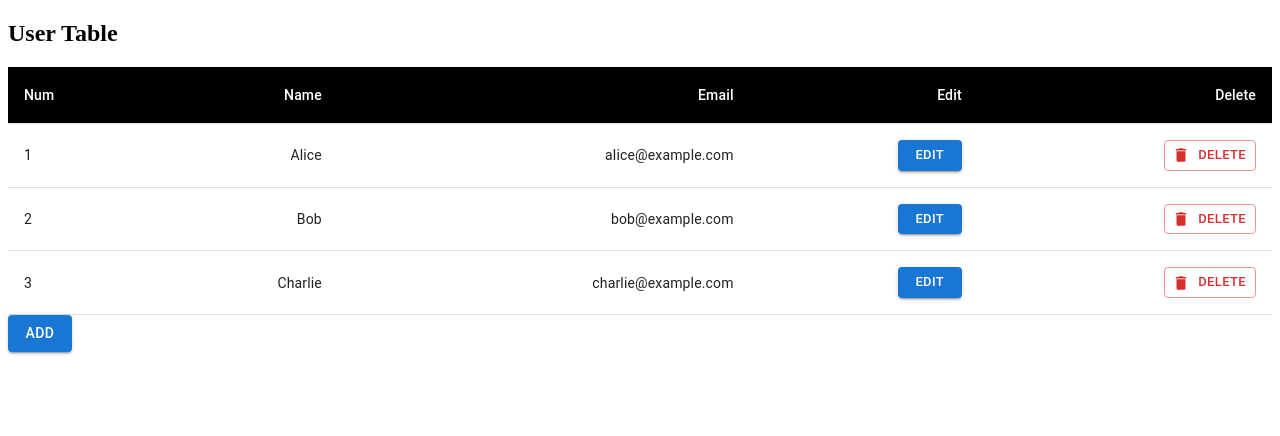
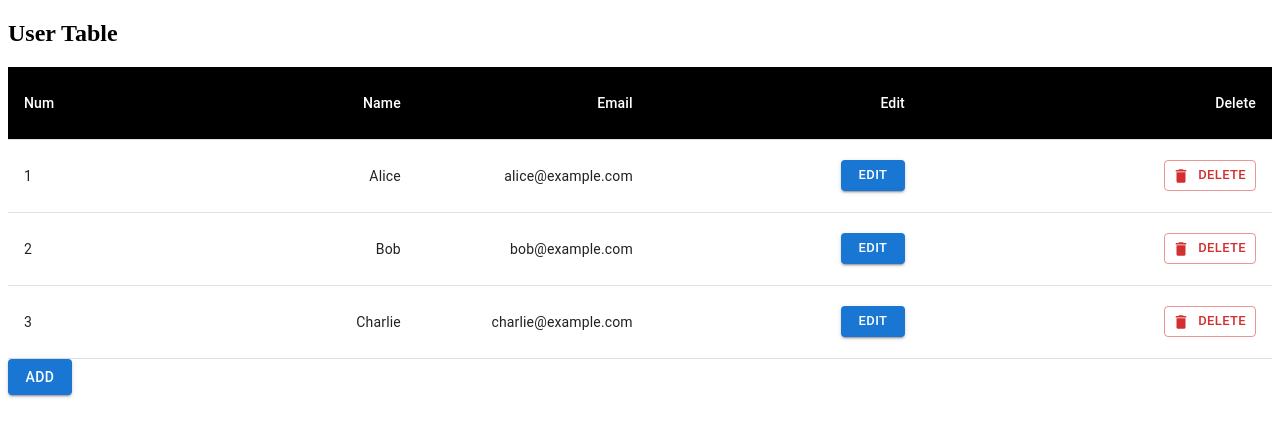
Before and after one commit to anarbaiayan/react_tasks, a React (Create React App) app: page / in a window 1280 px wide. Shown: the top 436 px of the page. Built offline with nearby package versions, Linux system fonts and the light colour scheme; the HTML template or start-up script is replaced by a standard one.

Commit message:
fixed table cells

```diff
--- a/src/components/Users.js
+++ b/src/components/Users.js
@@ -8,6 +8,18 @@ import TableBody from '@mui/material/TableBody';
 import TableCell, { tableCellClasses } from '@mui/material/TableCell';
 import TableHead from '@mui/material/TableHead';
 import TableRow from '@mui/material/TableRow';
+
+const FixedWidthCell = styled(TableCell)(({ theme }) => ({
+  [`&.${tableCellClasses.head}`]: {
+    backgroundColor: theme.palette.common.black,
+    color: theme.palette.common.white,
+  },
+  width: "200px",
+  height: "40px",
+  whiteSpace: "nowrap",
+  overflow: "hidden",
+  textOverflow: "ellipsis",
+}));
 
 const StyledTableCell = styled(TableCell)(({ theme }) => ({
   [`&.${tableCellClasses.head}`]: {
@@ -41,27 +53,27 @@ function Users({ users, onDelete, onEdit }) {
         <TableHead>
           <TableRow>
             <StyledTableCell>Num</StyledTableCell>
-            <StyledTableCell align="right">Name</StyledTableCell>
-            <StyledTableCell align="right">Email</StyledTableCell>
+            <FixedWidthCell align="right">Name</FixedWidthCell>
+            <FixedWidthCell align="right">Email</FixedWidthCell>
             <StyledTableCell align="right">Edit</StyledTableCell>
             <StyledTableCell align="right">Delete</StyledTableCell>
           </TableRow>
         </TableHead>
 
-        <TableBody >
+        <TableBody className="table_body">
           {users.map((user, index) => (
-            <TableRow key={user.id} className="user_table">
-              <TableCell component="th">{index + 1}</TableCell>
-              <TableCell align="right">
+            <TableRow key={user.id} className="user_table_row">
+              <TableCell className="user_table_elem" component="th">{index + 1}</TableCell>
+              <FixedWidthCell align="right">
                 {editingId === user.id ? (
                   <TextField size="small" id="outlined-required" type="text" value={editingUser.name} onChange={(e) => setEditingUser({ ...editingUser, name: e.target.value })} />
                 ) : <div>{user.name}</div>}
-              </TableCell>
-              <TableCell align="right">
+              </FixedWidthCell>
+              <FixedWidthCell align="right">
                 {editingId === user.id ? (
                   <TextField size="small" id="outlined-required" type="text" value={editingUser.email} onChange={(e) => setEditingUser({ ...editingUser, email: e.target.value })} />
                 ) : <div>{user.email}</div>}
-              </TableCell>
+              </FixedWidthCell>
               <TableCell align="right">
                 {editingId === user.id ? (
                   <Button size="small" variant="contained" color="success" onClick={() => saveChanges(user.id)}>Save</Button>
--- a/src/css/main.css
+++ b/src/css/main.css
@@ -4,10 +4,6 @@
   flex-direction: column;
   gap: 10px;
   max-width: 300px;
-}
-
-table, th, td {
-  border:1px solid black;
 }
 
 .user_table:nth-child(odd){
```
